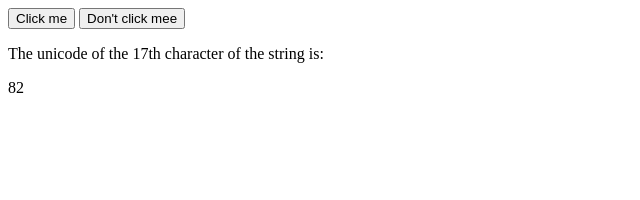
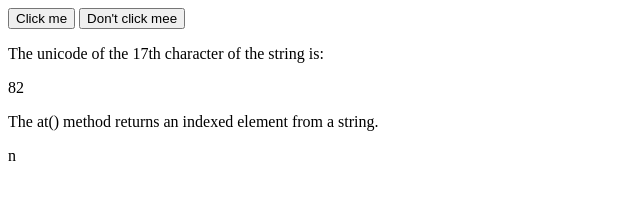
Before and after one commit to KayAed/javascript-lessons, a plain HTML site: page index.html in a window 1280 px wide. Shown: the whole page, without its empty margins (0-640 px from the left). Drawn offline with Linux system fonts and the light colour scheme.

Commit message:
Get a specific letter or an indexed element from a string.

```diff
--- a/index.html
+++ b/index.html
@@ -11,6 +11,11 @@
 
     <p>The unicode of the 17th character of the string is: </p>
     <p id="trial"></p>
+
+    <p>The at() method returns an indexed element from a string.</p>
+    <p id="trial2"></p>
+
+
     <script type="module" src="index.js"></script>
 </body>
 </html>
--- a/index.js
+++ b/index.js
@@ -31,6 +31,13 @@ alert( `the result is ${1 + 2}` ); // the result is 3
 let text = "ABCDEFGHIJKLMNOPQRSTUVWXYZ";
 document.getElementById("trial").innerHTML = text.charCodeAt(17);
 
+const institutionName = "Blackbox Technology Systems Ltd";
+let letter = institutionName.at(13);
+
+document.getElementById("trial2").innerHTML=letter;
+
+
+//letter = institutionName[20]; //another way to get a specific letter.
 
 // console.log(`The length of the string is: ${text.length}`);
        /* console.log("Hello World")
```
